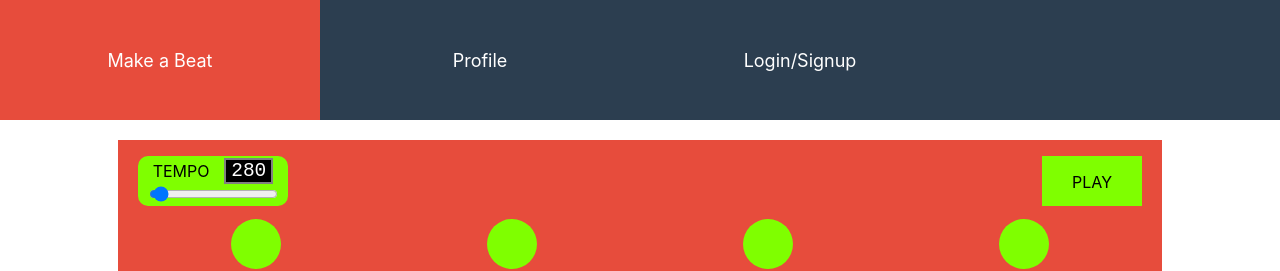
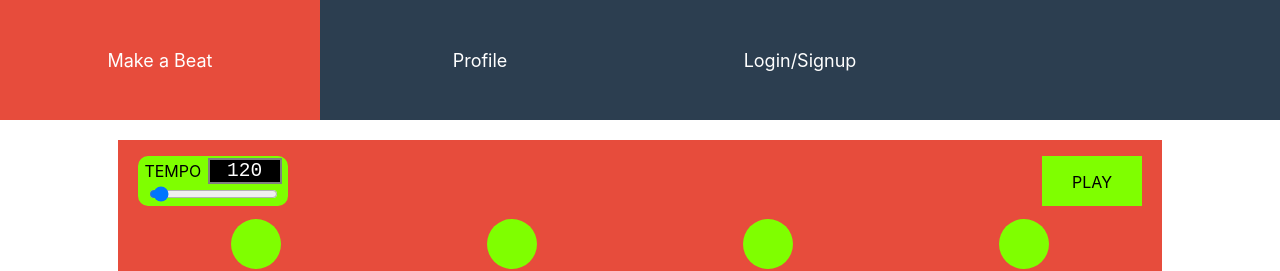
Before and after one commit to moshriguez/drum-machine-frontend, a React (Create React App) app: page /drum_machine in a window 1280 px wide. Shown: the top 271 px of the page. Built offline with nearby package versions, Linux system fonts and the light colour scheme.

Commit message:
hooked up tempo control to redux

```diff
--- a/src/App.css
+++ b/src/App.css
@@ -127,6 +127,11 @@ a.active {
   width: 80%;
   height: 70%;
 }
- .drum-pad {
-   border-radius: 50%;
- }
+
+.tempo-control .digital-display {
+  width: 70px;
+}
+
+.drum-pad {
+  border-radius: 50%;
+}
--- a/src/actions/drumMachine.js
+++ b/src/actions/drumMachine.js
@@ -4,3 +4,10 @@ export function setPad(pad) {
         payload: pad
     }
 }
+
+export function setTempo(tempo) {
+    return {
+        type: 'SET_TEMPO',
+        payload: tempo
+    }
+}
--- a/src/container/DrumContainer.js
+++ b/src/container/DrumContainer.js
@@ -1,11 +1,12 @@
 import React from "react";
 import { useDispatch, useSelector } from "react-redux";
-import { setPad } from "../actions/drumMachine";
+import { setPad, setTempo } from "../actions/drumMachine";
 
 
 const DrumContainer = () => {
     const dispatch = useDispatch();
     const selectedPad = useSelector(state => state.drumMachine.selectedPad)
+    const tempo = useSelector(state => state.drumMachine.tempo)
 
 
     const bdURL = 'https://firebasestorage.googleapis.com/v0/b/drum-machine-27.appspot.com/o/SB15_Drm_bd.wav?alt=media&token=cf875504-7d60-4ae8-88ca-13192ea16d84'
@@ -15,8 +16,12 @@ const DrumContainer = () => {
 
     const handleDrumPadClick = (e) => {
         e.target.firstChild.play()
-        console.log(e.target.id)
         dispatch(setPad(e.target.id))
+    }
+
+    const handleChangeTempo = (e) => {
+        // console.log(e.target.value)
+        dispatch(setTempo(e.target.value))
     }
 
     return (
@@ -26,10 +31,18 @@ const DrumContainer = () => {
                     <div>
                         <label htmlFor="tempo">TEMPO</label>
                         <div className="digital-display">
-                            <p>280</p>
+                            <p>{tempo}</p>
                         </div>
                     </div>
-                    <input name="tempo" id="tempo" type="range" min="40" max="280" step="0.5" />
+                    <input
+                        name="tempo"
+                        id="tempo"
+                        type="range"
+                        min="40"
+                        max="280"
+                        step="0.5"
+                        onChange={(e) => handleChangeTempo(e)}
+                    />
                 </div>
                 <div className="play-btn">
                     <p>PLAY</p>
--- a/src/reducers/drumMachine.js
+++ b/src/reducers/drumMachine.js
@@ -23,8 +23,11 @@ const initialState = {
 export const drumMachineReducer = (state=initialState, action) => {
     switch (action.type) {
         case 'SET_PAD':
+            return {...state, selectedPad: action.payload}
+        case 'SET_TEMPO':
             console.log(action.payload)
-            return {...state, selectedPad: action.payload}
+            return {...state, tempo: action.payload}
+
         default:
             return state
     }
```
